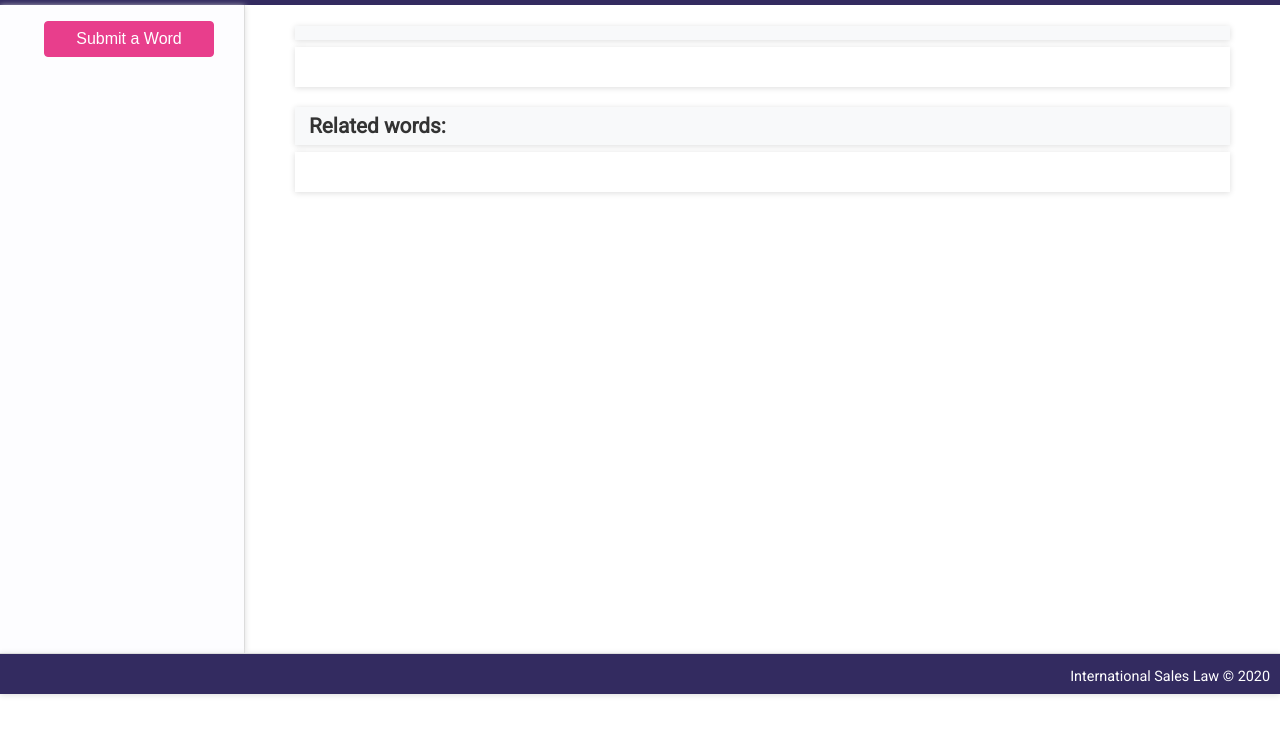
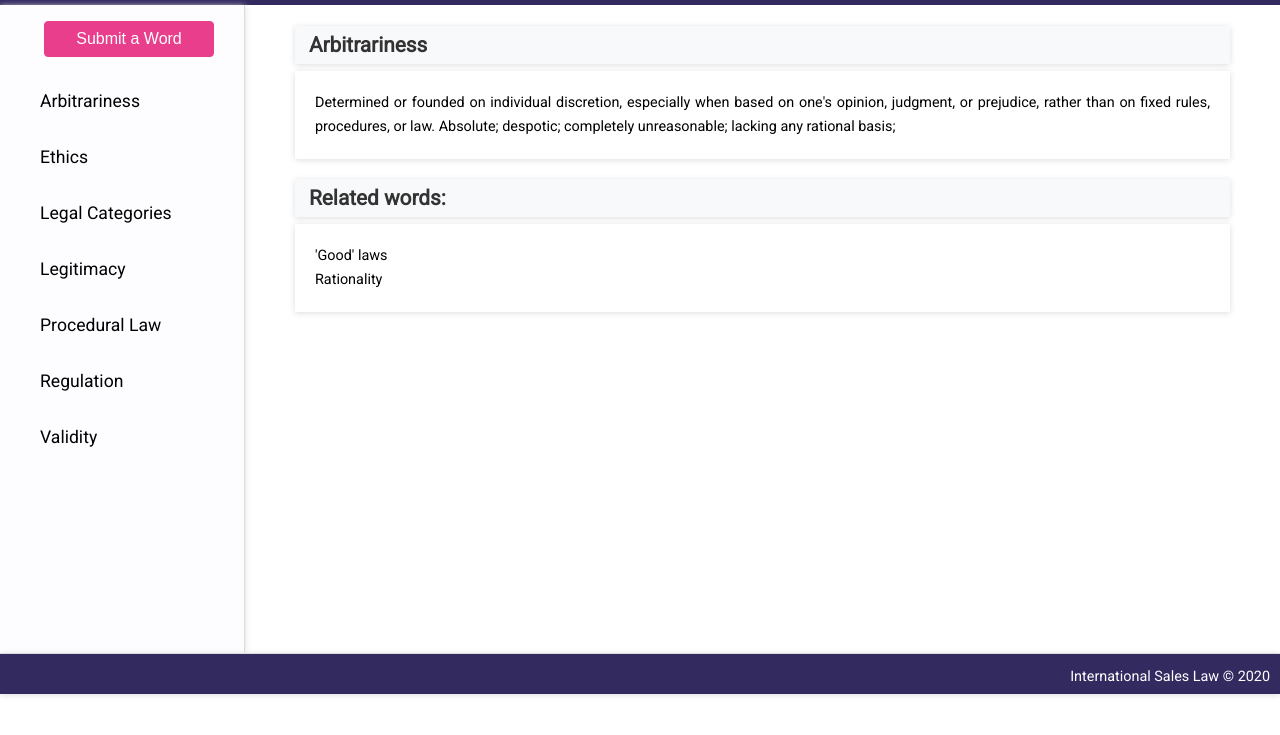
Before and after one commit to abdurasul-abdurakhimov/ISLwiki, a plain HTML site: page index.html in a window 1280 px wide. Shown: the part 45-780 px from the top of the page. Drawn offline with Linux system fonts and the light colour scheme.

Commit message:
Update index.html

```diff
--- a/index.html
+++ b/index.html
@@ -318,11 +318,11 @@ h3 {
                     //   def: ["a set of principles concerned with the nature and appreciation of beauty;", "Aesthetic considerations feature widely in science. Many scientists claim that aesthetic values guide their activities, motivate them to study nature, and even shape their attitude regarding the truth of a theory. Some scientists also regard the product of their intellectual activities, whether scientific theories, models, or mathematical proofs, as works of art. Interestingly, recent studies in neuropsychology have shown that exposure to beautiful equations activates the same area of the brain in mathematicians and scientists as exposure to beautiful pieces of art. (Aesthetics in Science | Milena Ivanova);"],
                     //   rel:["Ethics", "Philosophy", "Art"]
                     // },
-                    // {
-                    //   word: "Arbitrariness",
-                    //   def: ["Determined or founded on individual discretion, especially when based on one's opinion, judgment, or prejudice, rather than on fixed rules, procedures, or law. Absolute; despotic; completely unreasonable; lacking any rational basis;"],
-                    //   rel: ["'Good' laws", "Rationality"]
-                    // },
+                       {
+                         word: "Arbitrariness",
+                         def: ["Determined or founded on individual discretion, especially when based on one's opinion, judgment, or prejudice, rather than on fixed rules, procedures, or law. Absolute; despotic; completely unreasonable; lacking any rational basis;"],
+                         rel: ["'Good' laws", "Rationality"]
+                       },
                     // {
                     //   word:"Axiology",
                     //   def:["philosophical study of value;", "It is either the collective term for ethics and aesthetics;", "Axiological Basis for the Application of Law means 'morality driven' approach to law-making;"],
@@ -338,11 +338,11 @@ h3 {
                     //   def:["Epistemology is the branch of philosophy concerned with the theory of knowledge. Epistemology is the study of the nature of knowledge, justification, and the rationality of belief;"],
                     //   rel:["Epistemic democracy", "Ontology", "Knowledge"]
                     // },
-                    // {
-                    //   word: "Ethics",
-                    //   def: ["Ethics or moral philosophy is a branch of philosophy that involves systematizing, defending, and recommending concepts of right and wrong conduct. The field of ethics, along with aesthetics, concerns matters of value, and thus comprises the branch of philosophy called axiology;"],
-                    //   rel: ["Aesthetics", "Morality", "Logic"]
-                    // },
+                       {
+                         word: "Ethics",
+                         def: ["Ethics or moral philosophy is a branch of philosophy that involves systematizing, defending, and recommending concepts of right and wrong conduct. The field of ethics, along with aesthetics, concerns matters of value, and thus comprises the branch of philosophy called axiology;"],
+                         rel: ["Aesthetics", "Morality", "Logic"]
+                       },
                     // {
                     //   word: "Frayer Model",
                     //   def: ["The purpose of the Frayer Model (Frayer, 1969; Buehl, 2001) is to identify and define unfamiliar concepts and vocabulary. Students define a concept/word/term, describe its essential characteristics, provide examples of the idea and suggest non examples of the idea (knowing what a concept isn’t helps define what it is). This information is placed on a chart that is divided into four sections to provide a visual representation for students. The model prompts students to understand words within the larger context of a reading selection, as it asks students to analyse the concept/word (definition and characteristics) and then synthesise or apply this information by thinking of examples and non examples. It also activates prior knowledge of a topic and builds connections;", "__________", "Four main elements on Frayer's chart:", "1) Definition", "2) Characteristics/Facts", "3) Examples", "4) Non Examples"],
@@ -353,11 +353,11 @@ h3 {
                     //   def:["Advanced view:", "- In substance: rules should be ‘sufficiently’ clear, general, accessible, internally consistent, possible, stable over time, prospective, and applied equally by all legal officials (Fuller, 1969);", "- In format: enacted according to the due process, valid procedures"],
                     //   rel:["Prospective", "Accessible", "Equality"]
                     // },
-                    // {
-                    //   word:"Legal Categories",
-                    //   def:["a word or phrase that only appears in legal language (“abuse of process”, “criminal responsibility”), or a word or phrase that forms part of ordinary language but has a special meaning in legal language (“consideration”);"],
-                    //   rel:["Legal terminology"]
-                    // },
+                       {
+                         word:"Legal Categories",
+                         def:["a word or phrase that only appears in legal language (“abuse of process”, “criminal responsibility”), or a word or phrase that forms part of ordinary language but has a special meaning in legal language (“consideration”);"],
+                         rel:["Legal terminology"]
+                       },
                     // {
                     //   word: "Legal Philosophy",
                     //   def: ["a branch of philosophy that examines the nature of law and law's relationship to other systems of norms, especially ethics and political philosophy. It asks questions like 'What is law?', 'What are the criteria for legal validity?', and 'What is the relationship between law and morality?';"],
@@ -368,11 +368,11 @@ h3 {
                     //   def: ["Legal theory is the study of law. The sources and methods are multidisciplinary;", "Legal theory refers to the principle under which a litigant proceeds, or on which a litigant bases its claims or defenses in a case. It can also be the law or body of rules of conduct which are of binding legal force and effect, prescribed, recognized, and enforced by a controlling authority;"],
                     //   rel: ["Legal Philosophy", "Positivism", "Naturalist law"]
                     // },
-                    // {
-                    //   word: "Legitimacy",
-                    //   def: ["The legal legitimacy is the belief that the law and agents of the law are rightful holders of authority; that they have the right to dictate appropriate behaviour and are entitled to be obeyed; and that laws should be obeyed, simply because, that is the right thing to do;", "For the law to be legitimate, it should be compatible with the customary norms of that society;", "__________", "Possible (but not compulsory) path to legitimate laws:", "Uses -> Habits -> Practice -> Traditions -> Customs -> Rule (law);"],
-                    //   rel: ["Validity", "Enforceability", "Authority"]
-                    // },
+                       {
+                         word: "Legitimacy",
+                         def: ["The legal legitimacy is the belief that the law and agents of the law are rightful holders of authority; that they have the right to dictate appropriate behaviour and are entitled to be obeyed; and that laws should be obeyed, simply because, that is the right thing to do;", "For the law to be legitimate, it should be compatible with the customary norms of that society;", "__________", "Possible (but not compulsory) path to legitimate laws:", "Uses -> Habits -> Practice -> Traditions -> Customs -> Rule (law);"],
+                         rel: ["Validity", "Enforceability", "Authority"]
+                       },
                     // {
                     //   word:"Norm",
                     //   def:["Legal norms are binding rules, or norms, of conduct that organisations of sovereign power promulgate and enforce in order to regulate social relations. Legal norms determine the rights and duties of individuals who are the subjects of legal relations within the governing jurisdiction at a given point in time;", "Norms have hypothesis and sanctions;"],
@@ -388,21 +388,21 @@ h3 {
                     //   def: ["Every science needs philosophy behind it;", "__________", "Philosophy of science:", "1) Ontological aspect (what things are involved);", "2) Epistemology (ways to know; procedures and methodologies of obtaining knowledge);", "3) Politics;", "4) Ethics;", "5) Aesthetics;"],
                     //   rel: ["Philosophy", "Ontology", "Epistemology", "Politics", "Ethics", "Aesthetics"]
                     // },
-                    // {
-                    //   word: "Procedural Law",
-                    //   def: ["Procedural law, adjective law, in some jurisdictions referred to as remedial law, or rules of court comprises the rules by which a court hears and determines what happens in civil, lawsuit, criminal or administrative proceedings;", "The rules are designed to ensure a fair and consistent application of due process (in the U.S.) or fundamental justice (in other common law countries) to all cases that come before a court;"],
-                    //   rel: ["Legal technicality", "Due process", "Substantial law"]
-                    // },
+                       {
+                         word: "Procedural Law",
+                         def: ["Procedural law, adjective law, in some jurisdictions referred to as remedial law, or rules of court comprises the rules by which a court hears and determines what happens in civil, lawsuit, criminal or administrative proceedings;", "The rules are designed to ensure a fair and consistent application of due process (in the U.S.) or fundamental justice (in other common law countries) to all cases that come before a court;"],
+                         rel: ["Legal technicality", "Due process", "Substantial law"]
+                       },
                     // {
                     //   word:"Rationality",
                     //   def:["Quality or state of being rational: being based on or agreeable to reason and logic.", "'Instrumental' and 'value rationality' are terms scholars use to identify two ways human reason when correlating group behaviour to maintain social life. Instrumental rationality recognizes means that 'work' efficiently to achieve ends. Value rationality recognizes ends that are 'right,' legitimate in themselves;", "These two ways of reasoning seem to operate separately. Efficient means are recognized inductively in heads or brains or minds. Legitimate ends are felt deductively in hearts or guts or souls. Instrumental rationality provides intellectual tools—scientific and technological facts and theories—that appear to be impersonal, value-free means. Value rationality provides legitimate rules—moral valuations—that appear to be emotionally satisfying, fact-free ends. Every society maintains itself by correlating instrumental means with value rational ends. Together they make humans rational;", "Those two labels were originally suggested by German sociologist Max Weber;"],
                     //   rel:["Reason", "Legal-rational Authority", "Logic"]
                     // },
-                    // {
-                    //   word: "Regulation",
-                    //   def: ["Anything that applies to controlling human behaviour;", "Controlling an activity or process, usually by means of rules;"],
-                    //   rel: ["Rule", "Norm", "Law"]
-                    // },
+                       {
+                         word: "Regulation",
+                         def: ["Anything that applies to controlling human behaviour;", "Controlling an activity or process, usually by means of rules;"],
+                         rel: ["Rule", "Norm", "Law"]
+                       },
                     // {
                     //   word: "Regulatory Systems",
                     //   def: ["A system of regulations that intend to control human behaviour through:", "Laws", "Social norms", "Morals"],
@@ -443,11 +443,11 @@ h3 {
                     //   def: ["Substantive law is the set of laws (value-driven) that governs how members of a society are to behave. It is contrasted with procedural law, which is the set of procedures for making, administering, and enforcing substantive law;"],
                     //   rel: ["Procedural law", "Norm", "Rule"]
                     // },
-                    // {
-                    //   word: "Validity",
-                    //   def: ["Binding; possessing legal force or strength; legally sufficient;", "Validness - essential elements of law drafting in place;", "Valid - following legal procedure (due process);"],
-                    //   rel: ["Legitimacy", "Due process", "'Good' law"]
-                    // }
+                       {
+                         word: "Validity",
+                         def: ["Binding; possessing legal force or strength; legally sufficient;", "Validness - essential elements of law drafting in place;", "Valid - following legal procedure (due process);"],
+                         rel: ["Legitimacy", "Due process", "'Good' law"]
+                       }
   ];
 
   // Fill the dictionary with words
```
